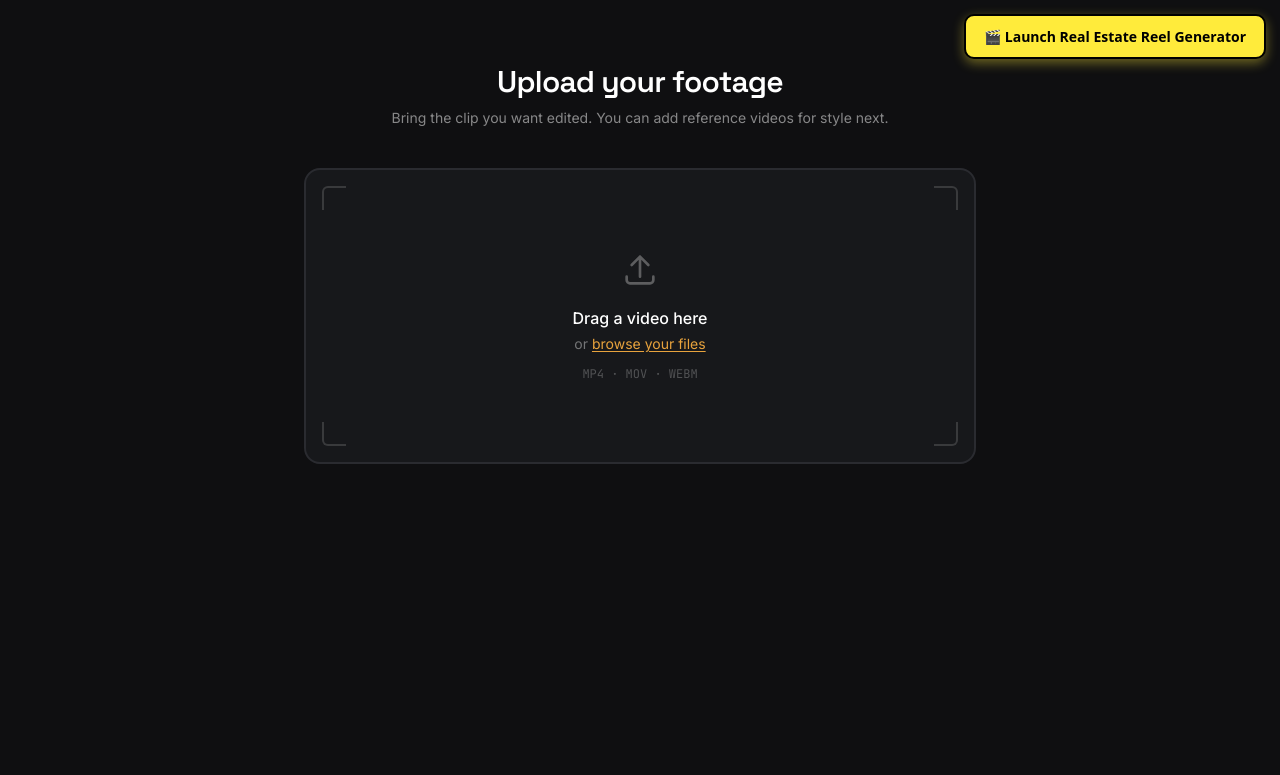
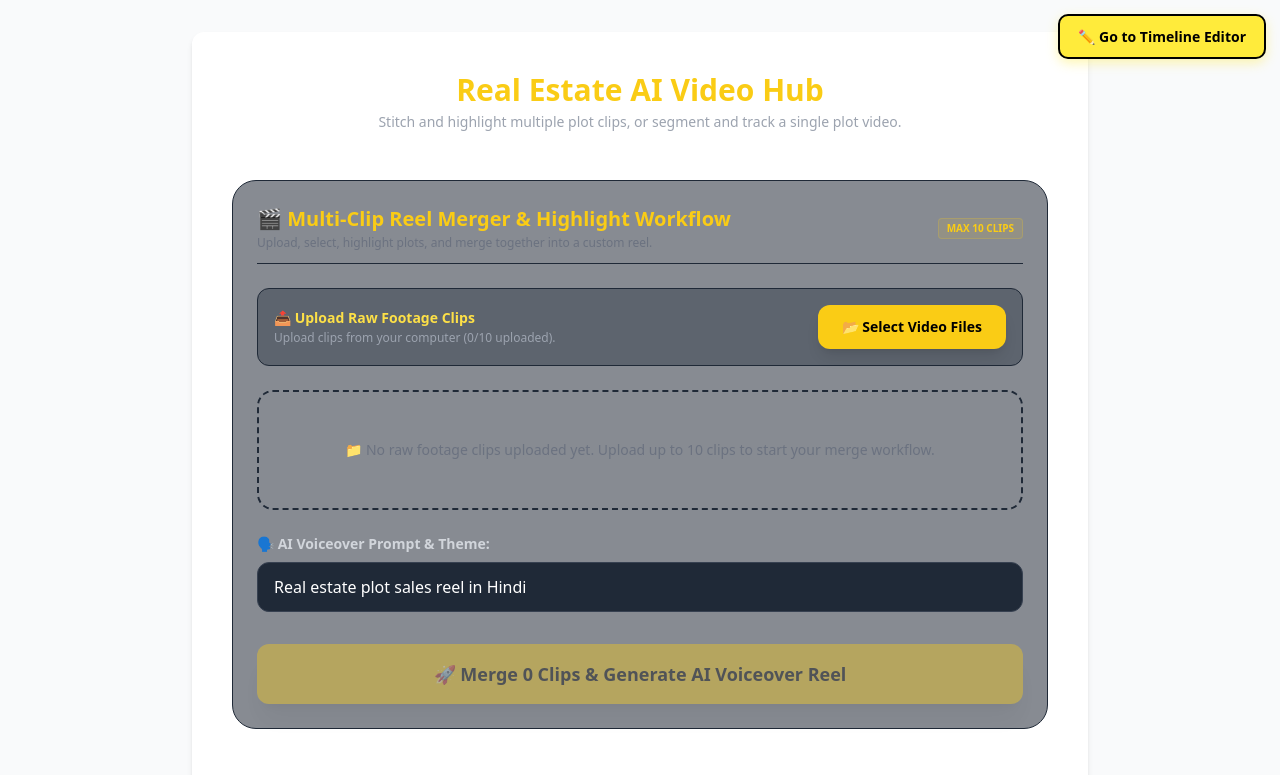
Before and after one commit to diyuworks/AI-VIDEO-EDITOR, a React (Vite) app in the folder frontend/: page / in a window 1280 px wide. Shown: the top 775 px of the page. Built offline with nearby package versions, Linux system fonts and the light colour scheme; the HTML template or start-up script is replaced by a standard one.

Commit message:
feat: swap default screen to reel generator and update dynamic floating toggle

```diff
--- a/frontend/src/App.tsx
+++ b/frontend/src/App.tsx
@@ -12,7 +12,7 @@ export interface PromptData {
 }
 
 function App() {
-  const [screen, setScreen] = useState<Screen>('upload')
+  const [screen, setScreen] = useState<Screen>('reel')
   const [videoUrl, setVideoUrl] = useState<string | null>(null)
   const [referenceResults, setReferenceResults] = useState<any[]>([])
   const [rawObjectName, setRawObjectName] = useState<string | null>(null)
@@ -22,7 +22,7 @@ function App() {
     <div style={{ position: 'relative', minHeight: '100vh', background: '#0F0F11' }}>
       {/* Top Bar Quick Access Button for Live Demo */}
       <button
-        onClick={() => setScreen('reel')}
+        onClick={() => setScreen(screen === 'reel' ? 'upload' : 'reel')}
         style={{
           position: 'fixed',
           top: 14,
@@ -39,7 +39,7 @@ function App() {
           boxShadow: '0 4px 12px rgba(255,235,59,0.4)',
         }}
       >
-        🎬 Launch Real Estate Reel Generator
+        {screen === 'reel' ? '✏️ Go to Timeline Editor' : '🎬 Go to Reel Generator'}
       </button>
 
       {screen === 'upload' && (
```
